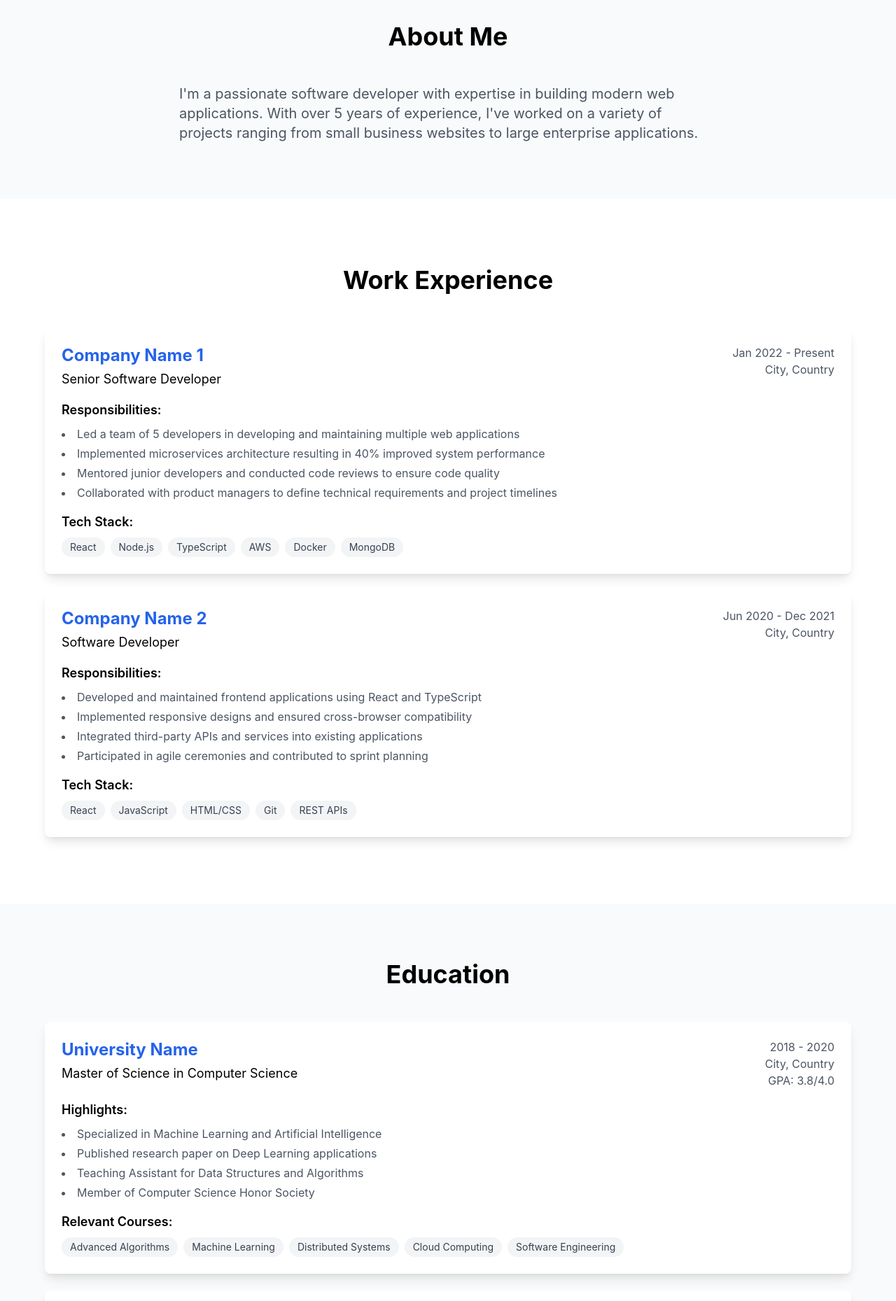
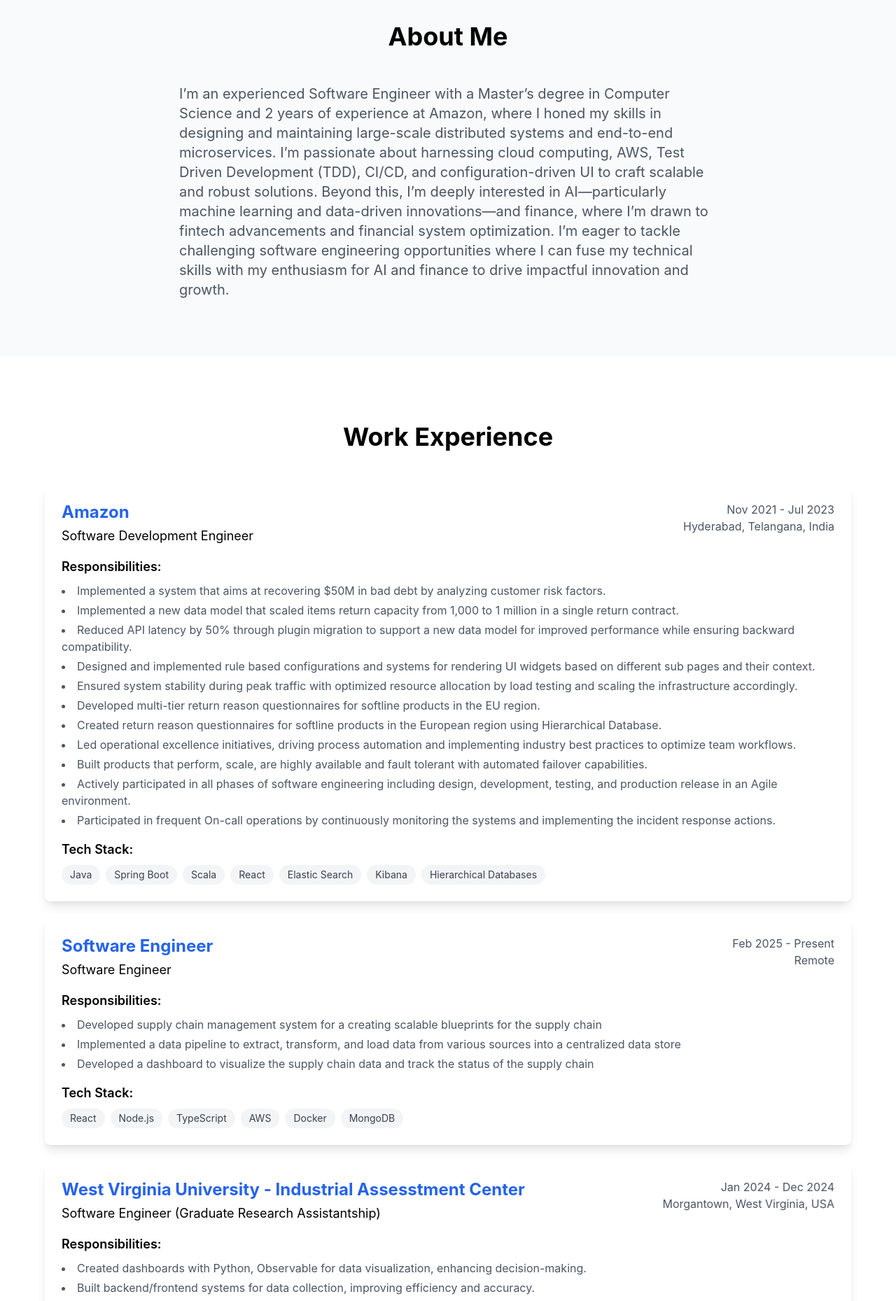
Before and after one commit to sidhu47h/portfolio, a React (Vite) app: page / in a window 1280 px wide. Shown: the part 640-2499 px from the top of the page at 70% size. Built offline with nearby package versions, Linux system fonts and the light colour scheme.

Commit message:
Updated the portfolio json data with real data

```diff
--- a/src/components/Awards.tsx
+++ b/src/components/Awards.tsx
@@ -19,7 +19,9 @@ const AwardCard = ({ award, index }: AwardCardProps) => (
         <h3 className="text-xl font-bold text-blue-600 dark:text-blue-400">{award.title}</h3>
         <p className="text-lg text-black dark:text-white mt-1">{award.organization}</p>
       </div>
-      <p className="text-gray-600 dark:text-gray-300 mt-2 md:mt-0">{award.date}</p>
+      {award.date && award.date.trim() !== "" && (
+        <p className="text-gray-600 dark:text-gray-300 mt-2 md:mt-0">{award.date}</p>
+      )}
     </div>
     <p className="text-gray-600 dark:text-gray-300">{award.description}</p>
   </motion.div>
@@ -46,7 +48,7 @@ const Awards = ({ title, list }: AwardsSectionProps) => {
         <div className="space-y-6">
           {list.map((award, index) => (
             <AwardCard
-              key={`${award.title}-${award.date}`}
+              key={`${award.title}-${award.organization}-${index}`}
               award={award}
               index={index}
             />
--- a/src/components/Education.tsx
+++ b/src/components/Education.tsx
@@ -22,16 +22,8 @@ const EducationCard = ({ degree, index }: EducationCardProps) => (
       <div className="text-right mt-2 md:mt-0">
         <p className="text-gray-600 dark:text-gray-300">{degree.period}</p>
         <p className="text-gray-600 dark:text-gray-300">{degree.location}</p>
-        <p className="text-gray-600 dark:text-gray-300">GPA: {degree.gpa}</p>
+        {degree.gpa && <p className="text-gray-600 dark:text-gray-300">GPA: {degree.gpa}</p>}
       </div>
-    </div>
-    <div className="mb-4">
-      <h4 className="text-lg font-semibold text-black dark:text-white mb-2">Highlights:</h4>
-      <ul className="list-disc list-inside space-y-1 text-gray-600 dark:text-gray-300">
-        {degree.highlights.map((highlight, idx) => (
-          <li key={idx}>{highlight}</li>
-        ))}
-      </ul>
     </div>
     <div>
       <h4 className="text-lg font-semibold text-black dark:text-white mb-2">Relevant Courses:</h4>
--- a/src/data/portfolio.json
+++ b/src/data/portfolio.json
@@ -3,7 +3,7 @@
     "logoName": "Sid",
     "name": "Sidhartha Sunkasari",
     "title": "Software Engineer",
-    "tagline": "Software Developer specializing in building exceptional digital experiences",
+    "tagline": "Software developer exploring the intersection of code, AI, and finance to build meaningful digital solutions",
     "email": "sidharthasunkasari96@gmail.com",
     "profileImage": "/src/images/profile.jpeg"
   },
@@ -23,7 +23,7 @@
   },
   "about": {
     "title": "About Me",
-    "description": "I'm a passionate software developer with expertise in building modern web applications. With over 5 years of experience, I've worked on a variety of projects ranging from small business websites to large enterprise applications.",
+    "description": "I’m an experienced Software Engineer with a Master’s degree in Computer Science and 2 years of experience at Amazon, where I honed my skills in designing and maintaining large-scale distributed systems and end-to-end microservices. I’m passionate about harnessing cloud computing, AWS, Test Driven Development (TDD), CI/CD, and configuration-driven UI to craft scalable and robust solutions. Beyond this, I’m deeply interested in AI—particularly machine learning and data-driven innovations—and finance, where I’m drawn to fintech advancements and financial system optimization. I’m eager to tackle challenging software engineering opportunities where I can fuse my technical skills with my enthusiasm for AI and finance to drive impactful innovation and growth.",
     "details": {
       "experience": [
         {
@@ -238,33 +238,53 @@
     "title": "Featured Projects",
     "list": [
       {
-        "title": "Portfolio Website",
-        "description": "A modern, responsive portfolio website built with React and Tailwind CSS.",
-        "image": "/images/portfolio.jpg",
-        "technologies": ["React", "TypeScript", "Tailwind CSS", "Framer Motion"],
+        "title": "AI-Powered Tailored Resume Generator using OpenAI Models",
+        "description": "Built a responsive web app using React and Flask, integrated with OpenAI's API for automated resume creation. Generated tailored, ATS-optimized resumes in LaTeX format by analyzing provided job descriptions using GPT models. Reduced resume creation time significantly by automating personalization and formatting tasks. Managed backend API calls effectively, ensuring reliable and fast interactions with OpenAI. Incorporated responsive design principles with React, ensuring seamless cross-device compatibility and improving user accessibility.",
+        "image": null,
+        "technologies": ["Flask", "Python", "OpenAI", "React", "Prompt Engineering"],
         "links": {
-          "github": "https://github.com/yourusername/portfolio",
-          "live": "https://yourportfolio.com"
+          "github": "https://github.com/sidhu47h/TAILORED-RESUME-GENERATOR",
+          "live": null
         }
       },
       {
-        "title": "E-commerce Platform",
-        "description": "A full-stack e-commerce platform with user authentication and payment processing.",
-        "image": "/images/ecommerce.jpg",
-        "technologies": ["Node.js", "Express", "MongoDB", "React", "Redux"],
+        "title": "Interactive Textbook Generator",
+        "description": "Developed a dynamic, interactive learning platform using React and FastAPI, integrating OpenAI's API to generate high-quality, modular educational content. Established a scalable cloud architecture with AWS S3 for static content storage and a lightweight metadata database to manage course materials efficiently. Integrated interactive elements such as clickable navigation, code examples, and data visualizations to improve user engagement and learning outcomes.",
+        "image": null,
+        "technologies": ["Python", "OpenAI", "AWS S3", "MongoDB"],
         "links": {
-          "github": "https://github.com/yourusername/ecommerce",
-          "live": "https://ecommerce-demo.com"
+          "github": "https://github.com/sidhu47h/Alldocs",
+          "live": null
         }
       },
       {
-        "title": "Task Management App",
-        "description": "A collaborative task management application with real-time updates.",
-        "image": "/images/task-manager.jpg",
-        "technologies": ["React", "Firebase", "Material UI", "Redux"],
+        "title": "Projecting Annotations for NER using BERT Transformer",
+        "description": "Fine-tuned a BERT Transformer model for Named Entity Recognition (NER) tasks using Python and Huggingface Transformers. Annotated and evaluated entities within the CoNLLpp dataset, improving model accuracy through transformer-based techniques. Designed a scalable framework enabling NER annotation capabilities for low-resource languages. Enhanced entity recognition precision by leveraging advanced NLP methods with transformer architectures.",
+        "image": null,
+        "technologies": ["Python", "Huggingface", "Transformers"],
         "links": {
-          "github": "https://github.com/yourusername/task-manager",
-          "live": "https://task-manager-demo.com"
+          "github": null,
+          "live": "https://huggingface.co/sidhu47h/bert-conllp-nlp-project"
+        }
+      },
+      {
+        "title": "Interactive Dashboard on West Virginia Drug Epidemic",
+        "description": "Developed interactive dashboards using React, Observable Framework, and D3.js to analyze the West Virginia drug crisis. Visualized correlations between socio-economic indicators and drug overdose rates at the county level. Leveraged Observable Plot for intuitive, data-driven visual storytelling to enhance public understanding. Enabled interactive exploration of regional drug abuse patterns through dynamic charts and choropleth maps.",
+        "image": null,
+        "technologies": ["React", "Observable Framework", "Observable Plot", "D3.js"],
+        "links": {
+          "github": null,
+          "live": "https://sidhu-sidhartha.observablehq.cloud/test/drug-class-analysis-final"
+        }
+      },
+      {
+        "title": "Interactive Quiz Generator with Automated Parsing",
+        "description": "Developed a web-based quiz application enabling teachers to upload quizzes in plain text format, automatically parsed into interactive quizzes. Implemented customizable quiz features, allowing users to select quiz length, duration, and timer settings. Built the frontend using React, and managed backend quiz parsing and data handling with Spring Boot. Improved usability for educators by automating quiz creation and reducing manual formatting efforts.",
+        "image": null,
+        "technologies": ["Spring Boot", "React", "Java 17", "AWS S3"],
+        "links": {
+          "github": "https://github.com/sidhu47h/QuizAppReact",
+          "live": null
         }
       }
     ]
@@ -320,31 +340,61 @@
   "experience": {
     "title": "Work Experience",
     "positions": [
+    {
+        "company": "Amazon",
+        "role": "Software Development Engineer",
+        "period": "Nov 2021 - Jul 2023",
+        "location": "Hyderabad, Telangana, India",
+        "responsibilities": [
+          "Implemented a system that aims at recovering $50M in bad debt by analyzing customer risk factors.",
+          "Implemented a new data model that scaled items return capacity from 1,000 to 1 million in a single return contract.",
+          "Reduced API latency by 50% through plugin migration to support a new data model for improved performance while ensuring backward compatibility.",
+          "Designed and implemented rule based configurations and systems for rendering UI widgets based on different sub pages and their context.",
+          "Ensured system stability during peak traffic with optimized resource allocation by load testing and scaling the infrastructure accordingly.",
+          "Developed multi-tier return reason questionnaires for softline products in the EU region.",
+          "Created return reason questionnaires for softline products in the European region using Hierarchical Database.",
+          "Led operational excellence initiatives, driving process automation and implementing industry best practices to optimize team workflows.",
+          "Built products that perform, scale, are highly available and fault tolerant with automated failover capabilities.",
+          "Actively participated in all phases of software engineering including design, development, testing, and production release in an Agile environment.",
+          "Participated in frequent On-call operations by continuously monitoring the systems and implementing the incident response actions."],
+        "techStack": ["Java", "Spring Boot", "Scala", "React", "Elastic Search", "Kibana", "Hierarchical Databases"]
+      },
       {
-        "company": "Company Name 1",
-        "role": "Senior Software Developer",
-        "period": "Jan 2022 - Present",
-        "location": "City, Country",
+        "company": "Software Engineer",
+        "role": "Software Engineer",
+        "period": "Feb 2025 - Present",
+        "location": "Remote",
         "responsibilities": [
-          "Led a team of 5 developers in developing and maintaining multiple web applications",
-          "Implemented microservices architecture resulting in 40% improved system performance",
-          "Mentored junior developers and conducted code reviews to ensure code quality",
-          "Collaborated with product managers to define technical requirements and project timelines"
+          "Developed supply chain management system for a creating scalable blueprints for the supply chain",
+          "Implemented a data pipeline to extract, transform, and load data from various sources into a centralized data store",
+          "Developed a dashboard to visualize the supply chain data and track the status of the supply chain"
         ],
         "techStack": ["React", "Node.js", "TypeScript", "AWS", "Docker", "MongoDB"]
       },
       {
-        "company": "Company Name 2",
-        "role": "Software Developer",
-        "period": "Jun 2020 - Dec 2021",
-        "location": "City, Country",
+        "company": "West Virginia University - Industrial Assesstment Center",
+        "role": "Software Engineer (Graduate Research Assistantship)",
+        "period": "Jan 2024 - Dec 2024",
+        "location": "Morgantown, West Virginia, USA",
         "responsibilities": [
-          "Developed and maintained frontend applications using React and TypeScript",
-          "Implemented responsive designs and ensured cross-browser compatibility",
-          "Integrated third-party APIs and services into existing applications",
-          "Participated in agile ceremonies and contributed to sprint planning"
+          "Created dashboards with Python, Observable for data visualization, enhancing decision-making.",
+          "Built backend/frontend systems for data collection, improving efficiency and accuracy.",
+          "Conducted industrial assessment visits to evaluate energy efficiency, analyze data from industrial equipment, and provide energy optimization recommendations.",
+          "Created local virtualizations to support the legacy softwares required to analyze the industrial imaging data.",
+          "Managed and maintained IAC websites, ensuring functionality, user-friendliness, and timely updates to support industrial assessment operations.",
+          "Provided IT support for troubleshooting and maintaining infrastructure to ensure compatibility of legacy software."
         ],
-        "techStack": ["React", "JavaScript", "HTML/CSS", "Git", "REST APIs"]
+        "techStack": [ "Java", "Python", "React", "Word", "HOBO", "Excel", "VMs"]
+      },
+      {
+        "company": "West Virginia University",
+        "role": "Instructor (Graduate Teaching Assistantship)",
+        "period": "Aug 2023 - Dec 2023",
+        "location": "Morgantown, West Virginia, USA",
+        "responsibilities": [
+          "Taught CS101 (Introductory course in Data Analysis) to undergraduate students as part of a Graduate Teaching Assistantship."
+        ],
+        "techStack": [ "Microsoft Word", "Excel", "Microsoft Access", "PowerPoint"]
       }
     ]
   },
@@ -353,41 +403,31 @@
     "degrees": [
       {
         "degree": "Master of Science in Computer Science",
-        "institution": "University Name",
-        "location": "City, Country",
-        "period": "2018 - 2020",
+        "institution": "West Virginia University",
+        "location": "Morgantown, West Virginia, USA",
+        "period": "2023 - 2024",
         "gpa": "3.8/4.0",
-        "highlights": [
-          "Specialized in Machine Learning and Artificial Intelligence",
-          "Published research paper on Deep Learning applications",
-          "Teaching Assistant for Data Structures and Algorithms",
-          "Member of Computer Science Honor Society"
-        ],
         "relevantCourses": [
-          "Advanced Algorithms",
-          "Machine Learning",
-          "Distributed Systems",
-          "Cloud Computing",
-          "Software Engineering"
+          "Pattern Recognition",
+          "Deep Learning",
+          "LLMs",
+          "Responsible AI",
+          "Software Engineering",
+          "Cybersecurity",
+          "Big Data"
         ]
       },
       {
-        "degree": "Bachelor of Technology in Computer Science",
-        "institution": "University Name",
-        "location": "City, Country",
+        "degree": "Bachelor of Technology in Computer Science + MBA in Marketing",
+        "institution": "Jawaharlal Nehru Technological University",
+        "location": "Hyderabad, Telangana, India",
         "period": "2014 - 2018",
-        "gpa": "3.9/4.0",
-        "highlights": [
-          "Graduated with First Class Honors",
-          "Led the University Coding Club",
-          "Won first place in National Coding Competition",
-          "Completed capstone project on Web Technologies"
-        ],
         "relevantCourses": [
-          "Data Structures",
+          "Advanced Data Structures & Algorithms",
           "Object-Oriented Programming",
-          "Database Management",
-          "Web Development",
+          "Software Design Patterns",
+          "Database Management & Design",
+          "Operating Systems",
           "Computer Networks"
         ]
       }
@@ -397,22 +437,28 @@
     "title": "Awards & Achievements",
     "list": [
       {
-        "title": "Outstanding Technical Innovation Award",
-        "organization": "Tech Conference 2023",
-        "date": "November 2023",
-        "description": "Recognized for developing an innovative AI-powered solution that improved system efficiency by 60%."
+        "title": "Individual Participation in NCL Competition",
+        "organization": "Cyber Skyline",
+        "date": "Not Specified",
+        "description": "Competed individually in Cyber Skyline's NCL, applying skills in cryptography, OSINT, log analysis, and vulnerability assessment to solve cybersecurity challenges."
       },
       {
-        "title": "Best Open Source Contribution",
-        "organization": "GitHub Community Awards",
-        "date": "June 2023",
-        "description": "Awarded for significant contributions to open-source projects and active participation in the developer community."
+        "title": "Team-Based NCL Competition",
+        "organization": "Cyber Skyline",
+        "date": "Not Specified",
+        "description": "Collaborated effectively in team-based NCL competitions, analyzing threats, identifying vulnerabilities, and implementing cybersecurity strategies in simulated environments."
       },
       {
-        "title": "Excellence in Leadership",
-        "organization": "Company Name",
-        "date": "December 2022",
-        "description": "Recognized for exceptional leadership in driving team success and mentoring junior developers."
+        "title": "Leetcode Problem Solving Milestone",
+        "organization": "Leetcode",
+        "date": "Not Specified",
+        "description": "Solved 250+ problems on Leetcode. Handle: sidhu47."
+      },
+      {
+        "title": "Contribution to Code Poetry Competition",
+        "organization": "JNTU",
+        "date": "Not Specified",
+        "description": "Coordinated and created problem sets for the annual programming competition of JNTU 'Code Poetry'."
       }
     ]
   }
```
